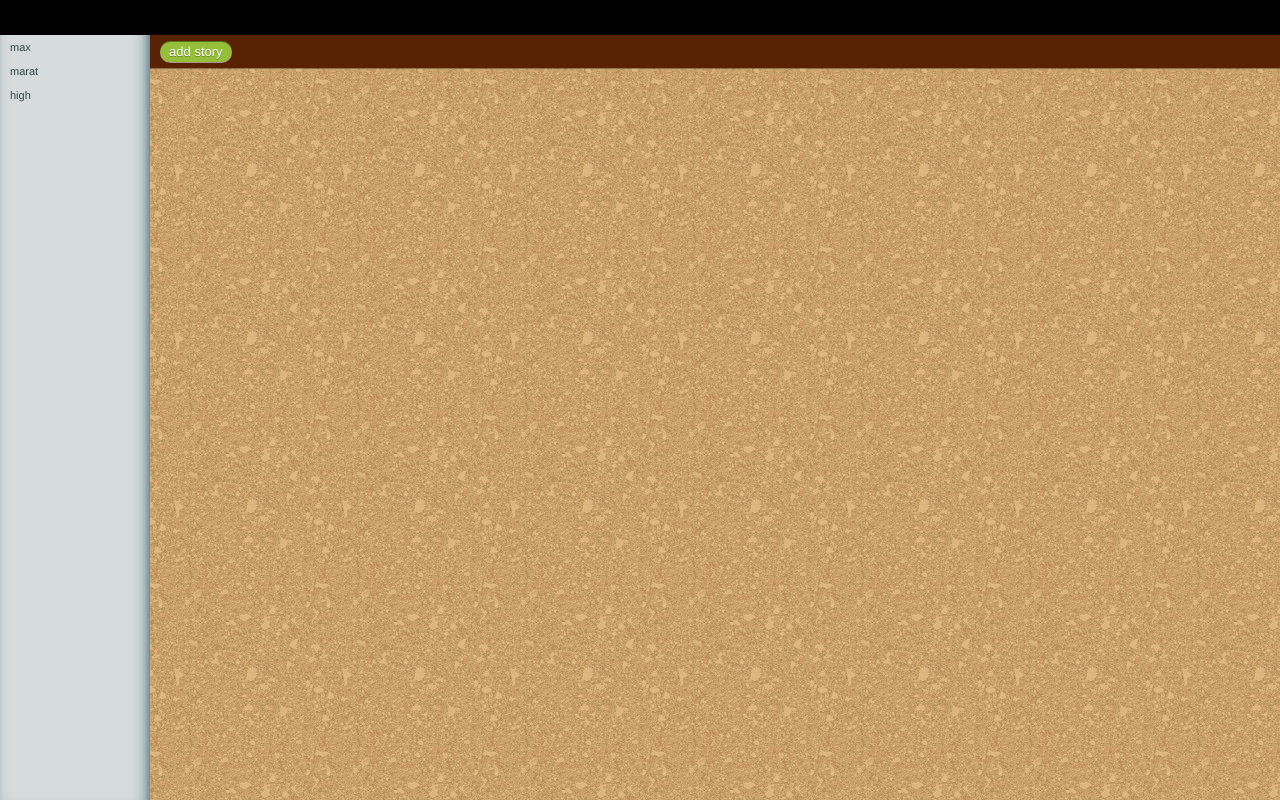
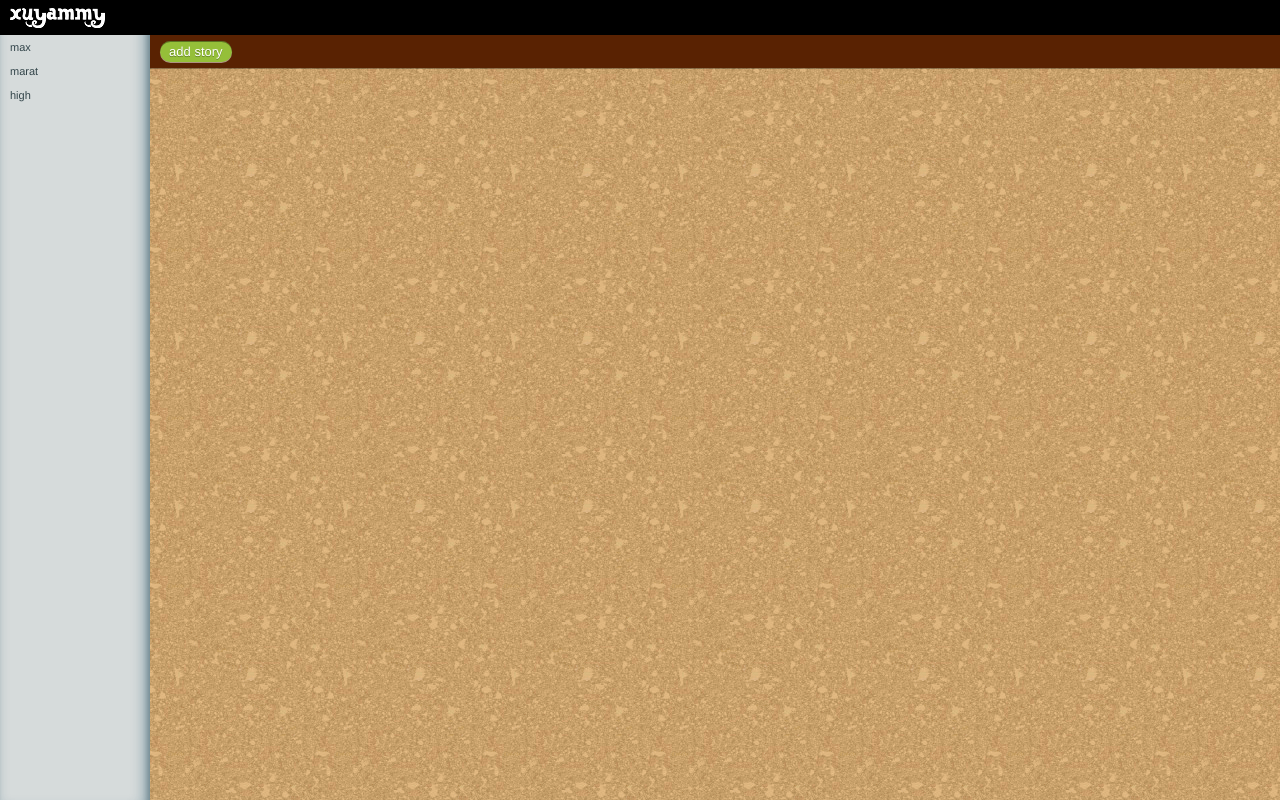
Before and after one commit to cwiz/xuyammy, a Python web app: template templates/index.html in a window 1280 px wide. Run offline with Jinja, Linux system fonts and the light colour scheme; the template is opened without the code that fills it, so the values that code supplies are empty.

Commit message:
logo lol

```diff
--- a/settings.py
+++ b/settings.py
@@ -72,7 +72,7 @@ TEMPLATE_LOADERS = (
 MIDDLEWARE_CLASSES = (
     'django.middleware.common.CommonMiddleware',
     'django.contrib.sessions.middleware.SessionMiddleware',
-    'django.middleware.csrf.CsrfViewMiddleware',
+    #'django.middleware.csrf.CsrfViewMiddleware',
     'django.contrib.auth.middleware.AuthenticationMiddleware',
     'django.contrib.messages.middleware.MessageMiddleware',
 )
--- a/static/main.css
+++ b/static/main.css
@@ -21,7 +21,7 @@ td, th
 }
 #header
 {
-	background: black;
+	background: black url('logo.gif') no-repeat 10px center;
 	height: 35px;
 	position: absolute;
 	top: 0;
--- a/templates/index.html
+++ b/templates/index.html
@@ -2,7 +2,7 @@
 <html xmlns="http://www.w3.org/1999/xhtml">
 	<head>
 		<meta http-equiv="Content-Type" content="text/html; charset=utf-8" />
-		<title>хуями</title>
+		<title>xuyammy</title>
 		<link href="static/main.css" type="text/css" rel="stylesheet" />
 		<script src="static/jquery.js" type="text/javascript"></script>
 		<script src="static/jquery.ui.js" type="text/javascript"></script>
@@ -10,9 +10,7 @@
 		<script src="static/main.js" type="text/javascript"></script>
 	</head>
 	<body>
-		<div id="header">
-			sd
-		</div>
+		<div id="header"></div>
 		<div id="main">
 			<div id="desk">
 				<table>
```
Also changed, not shown: static/logo.gif (added).
